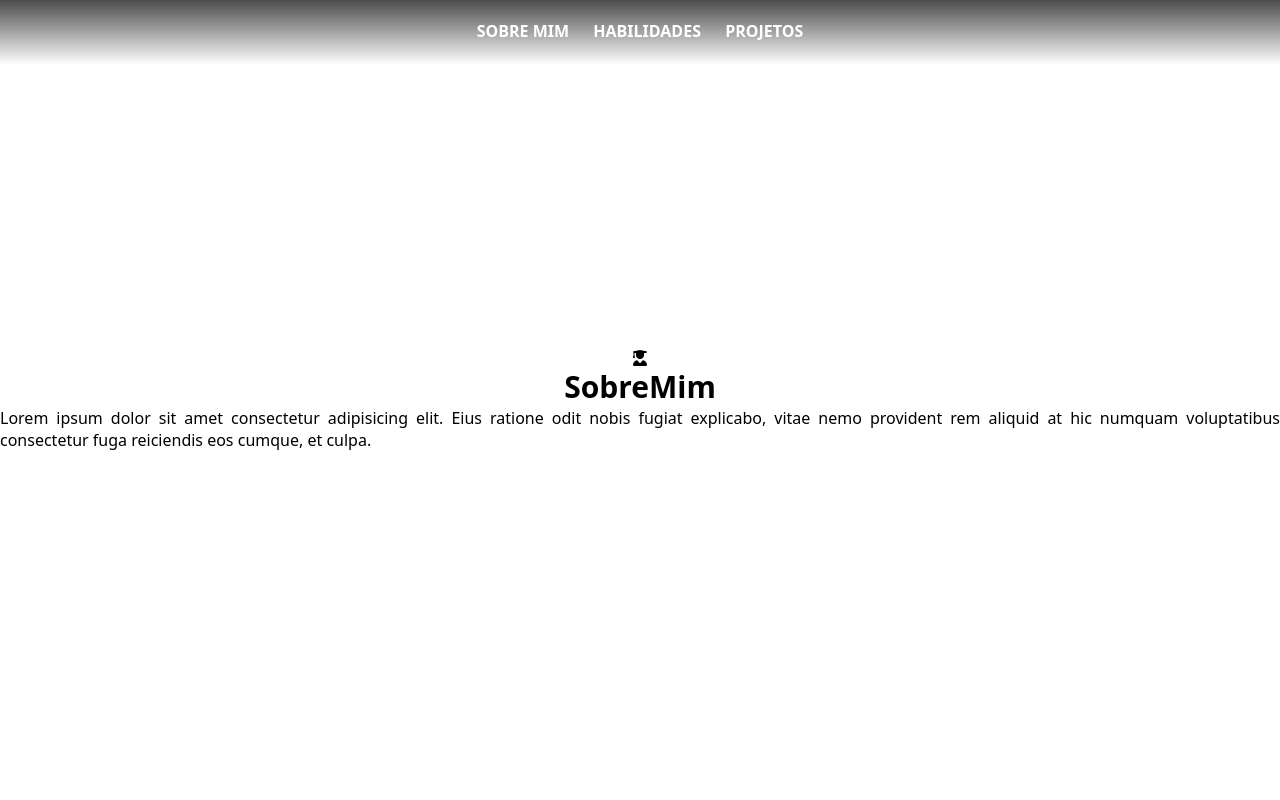
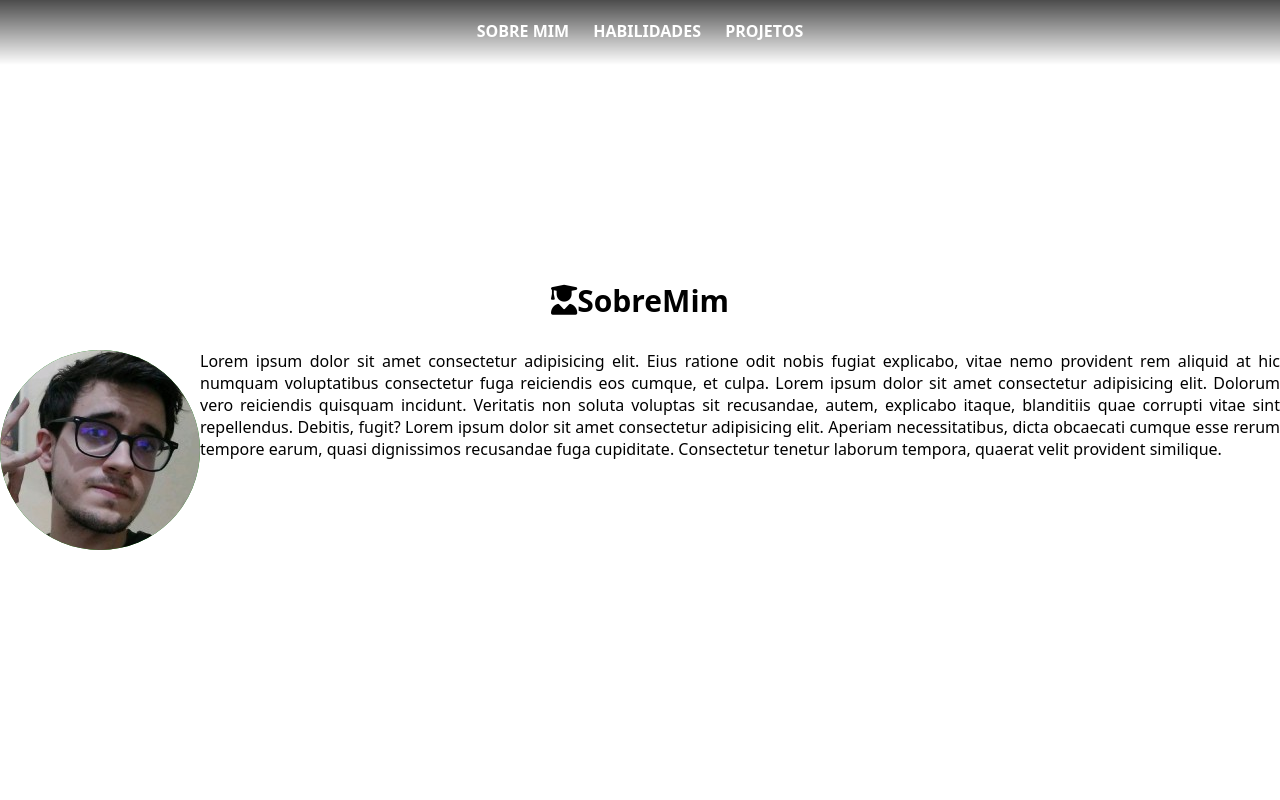
Before and after one commit to brenomarinho2001/port-folio, a plain HTML site: page index.html in a window 1280 px wide. Shown: the top 800 px of the page. Drawn offline with Linux system fonts and the light colour scheme.

Commit message:
sobre mim

```diff
--- a/index.html
+++ b/index.html
@@ -21,10 +21,18 @@
     </nav>
 
     <section id="SobreMim">
+        <div class="sobremimdiv">
+        <header class="headersobremim">
+            <i class="fa-solid fa-user-graduate"></i>
+            <h1>SobreMim</h1>
+        </header>
 
-        <i class="fa-solid fa-user-graduate"></i>
-        <h1>SobreMim</h1>
-        <p>Lorem ipsum dolor sit amet consectetur adipisicing elit. Eius ratione odit nobis fugiat explicabo, vitae nemo provident rem aliquid at hic numquam voluptatibus consectetur fuga reiciendis eos cumque, et culpa.</p>
+        <div class="sobremimsection">
+        <img src="./breno.jpg"
+         alt="foto do Breno" class="img">
+         <p>Lorem ipsum dolor sit amet consectetur adipisicing elit. Eius ratione odit nobis fugiat explicabo, vitae nemo provident rem aliquid at hic numquam voluptatibus consectetur fuga reiciendis eos cumque, et culpa. Lorem ipsum dolor sit amet consectetur adipisicing elit. Dolorum vero reiciendis quisquam incidunt. Veritatis non soluta voluptas sit recusandae, autem, explicabo itaque, blanditiis quae corrupti vitae sint repellendus. Debitis, fugit? Lorem ipsum dolor sit amet consectetur adipisicing elit. Aperiam necessitatibus, dicta obcaecati cumque esse rerum tempore earum, quasi dignissimos recusandae fuga cupiditate. Consectetur tenetur laborum tempora, quaerat velit provident similique.</p>
+        </div>
+        </div>
     </section>
 
     <section id="Habilidades">
--- a/style.css
+++ b/style.css
@@ -7,6 +7,13 @@
 
 html{
     scroll-behavior: smooth;
+}
+
+.img{
+    height: 200px;
+    width: 200px;
+    background-color: green;
+    border-radius: 100%;
 }
 
 nav{
@@ -47,6 +54,32 @@ section{
     align-items: center;
 }
 
+/* Sobre mim */
+
+.sobremimdiv{
+    height: 100%;
+
+}
+
+.sobremimdiv header{
+
+    height: 100px;
+    display: flex;
+    justify-content: center;
+    align-items: center;
+}
+
+.sobremimsection{
+    display: flex;
+
+}
+
+
+
 section h1{
     font-size: 30px;
 }
+
+i{
+    font-size: 30px;
+}
```
Also changed, not shown: breno.jpg (added).
